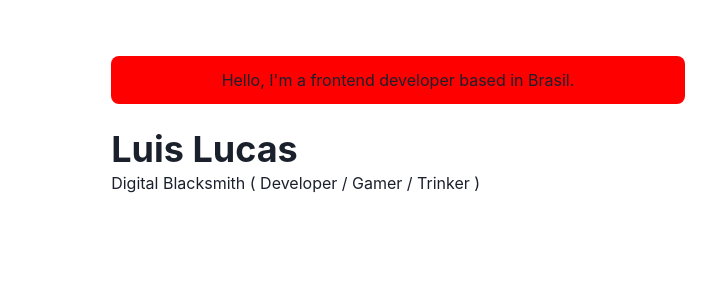
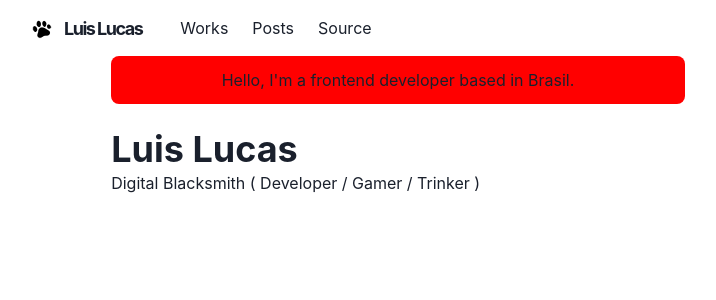
Before and after one commit to LuisSempre/pixeldog, a Next.js app: page / in a window 1280 px wide. Shown: the top 300 px of the page, without its empty margins (242-958 px from the left). Built offline with nearby package versions, Linux system fonts and the light colour scheme.

Commit message:
Add pages

```diff
--- a/components/layouts/main.js
+++ b/components/layouts/main.js
@@ -1,4 +1,5 @@
 import Head from 'next/head'
+import Navbar from '../navbar.js'
 import { Box, Container } from '@chakra-ui/react'
 const Main = ({ children}) => {
     return(
@@ -7,6 +8,7 @@ const Main = ({ children}) => {
                 <meta name="viewport" content="initial-scale=1, width=device-width" />
                 <title>Luis Silva - Homepage</title>
             </Head>
+            <Navbar />
             <Container maxW="container.md" pt={14}>
                 {children}
             </Container>
--- a/components/navbar.js
+++ b/components/navbar.js
@@ -1,6 +1,6 @@
-import Logo from "./logo";
-import NextLink from "next/link";
-import{
+import Logo from './logo'
+import NextLink from 'next/link'
+import {
   Container,
   Box,
   Link,
@@ -11,36 +11,118 @@ import{
   MenuItem,
   MenuList,
   MenuButton,
-    IconButton
-} from "@chakra-ui/react";
-import { HumberguerIcon} from "@chakra-ui/react";
+  IconButton,
+  useColorModeValue
+} from '@chakra-ui/react'
+import { HamburgerIcon } from '@chakra-ui/icons'
 
-const LinkItem = ({ href, path, children }) =>{
-    const active = path === href;
-    const inactiveColor = useColorModeValue("gray200", "whiteAlpha900");
-    return(
-        <NextLink href={href}>
+const LinkItem = ({ href, path, _target, children, ...props }) => {
+  const active = path === href
+  const inactiveColor = useColorModeValue('gray200', 'whiteAlpha.900')
+  return (
+    <NextLink href={href} passHref>
       <Link
         p={2}
-                bg={active ? 'glassTeal' : undefined}
-                color={active ? '#202023' : inactiveColor}>
+        bg={active ? 'grassTeal' : undefined}
+        color={active ? '#202023' : inactiveColor}
+        _target={_target}
+        {...props}
+      >
         {children}
       </Link>
     </NextLink>
   )
 }
 
-const Navbar = () => {
+const Navbar = props => {
   const { path } = props
-    return(
+
+  return (
     <Box
       position="fixed"
       as="nav"
       w="100%"
       bg={useColorModeValue('#ffffff40', '#20202380')}
-            style={{backdropFilter: 'blur(10px)'}}
+      css={{ backdropFilter: 'blur(10px)' }}
       zIndex={1}
-            {...props}>
+      {...props}
+    >
+      <Container
+        display="flex"
+        p={2}
+        maxW="container.md"
+        wrap="wrap"
+        align="center"
+        justify="space-between"
+      >
+        <Flex align="center" mr={5}>
+          <Heading as="h1" size="lg" letterSpacing={'tighter'}>
+            <Logo />
+          </Heading>
+        </Flex>
+
+        <Stack
+          direction={{ base: 'column', md: 'row' }}
+          display={{ base: 'none', md: 'flex' }}
+          width={{ base: 'full', md: 'auto' }}
+          alignItems="center"
+          flexGrow={1}
+          mt={{ base: 4, md: 0 }}
+        >
+          <LinkItem href="/works" path={path}>
+            Works
+          </LinkItem>
+          <LinkItem href="/posts" path={path}>
+            Posts
+          </LinkItem>
+          <LinkItem
+            _target="_blank"
+            href="https://github.com/craftzdog/craftzdog-homepage"
+            path={path}
+            display="inline-flex"
+            alignItems="center"
+            style={{ gap: 4 }}
+            pl={2}
+          >
+
+            Source
+          </LinkItem>
+        </Stack>
+
+        <Box flex={1} align="right">
+
+
+          <Box ml={2} display={{ base: 'inline-block', md: 'none' }}>
+            <Menu isLazy id="navbar-menu">
+              <MenuButton
+                as={IconButton}
+                icon={<HamburgerIcon />}
+                variant="outline"
+                aria-label="Options"
+              />
+              <MenuList>
+                <NextLink href="/" passHref>
+                  <MenuItem as={Link}>About</MenuItem>
+                </NextLink>
+                <NextLink href="/works" passHref>
+                  <MenuItem as={Link}>Works</MenuItem>
+                </NextLink>
+                <NextLink href="/posts" passHref>
+                  <MenuItem as={Link}>Posts</MenuItem>
+                </NextLink>
+                <MenuItem
+                  as={Link}
+                  href="https://github.com/craftzdog/craftzdog-homepage"
+                >
+                  View Source
+                </MenuItem>
+              </MenuList>
+            </Menu>
+          </Box>
+        </Box>
+      </Container>
     </Box>
   )
 }
+
+export default Navbar
--- /dev/null
+++ b/lib/theme.js
@@ -0,0 +1,54 @@
+import { extendTheme } from '@chakra-ui/react'
+import {mode } from '@chakra-ui/theme-tools'
+
+const styles ={
+    global: props => ({
+        body: {
+            bg:mode('#f0e7db', '#202023')(props)
+        }
+    })
+}
+
+const components = {
+    Heading: {
+        variants: {
+            'section-title': {
+                textDecoration: 'underline',
+                fontSize: 20,
+                textUnderlineOffset: 6,
+                textDecorationColor: '#525252',
+                textDecorationThickness: 4,
+                marginTop: 3,
+                marginBottom: 4
+            }
+        }
+    },
+    Link: {
+        baseStyle: props => ({
+            color: mode('#3d7aed', '#ff63c3')(props),
+            textUnderlineOffset: 3
+        })
+    }
+}
+
+const fonts = {
+    heading: "'M Plus Rounded 1c"
+}
+
+const colors ={
+    glassTeal: '#88ccca'
+}
+
+const config ={
+    initialColorMode: 'dark',
+    useCustomProperties: true
+}
+
+const theme = extendTheme({styles,
+    components,
+    fonts,
+    colors,
+    config
+})
+
+export default theme
--- /dev/null
+++ b/pages/_document.js
@@ -0,0 +1,19 @@
+import { ColorModeScript } from "@chakra-ui/react";
+import NextDocument, { Html, Head, Main, NextScript } from "next/document";
+import theme from "../lib/theme";
+
+export default class Document extends NextDocument {
+    render(){
+        return(
+            <Html lang="en">
+                <Head>
+                    <body>
+                        <ColorModeScript initialColorMode={theme.initialColorMode} />
+                        <Main/>
+                        <NextScript/>
+                    </body>
+                </Head>
+            </Html>
+        )
+    }
+}
```
Also changed, not shown: 2 other files (tests, documents, lock files or other folders). Lines whose indentation alone changed are shown as unchanged.
